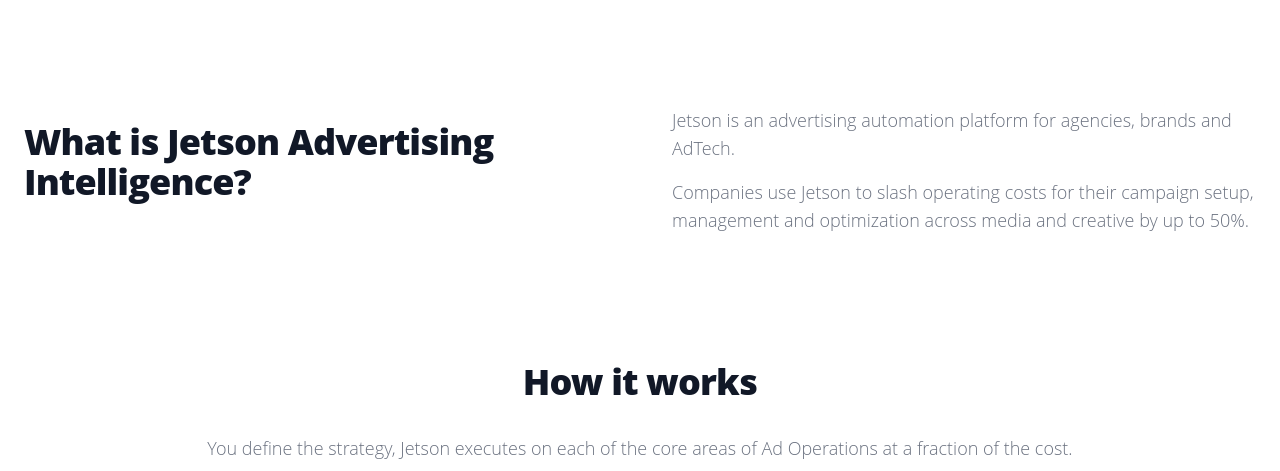
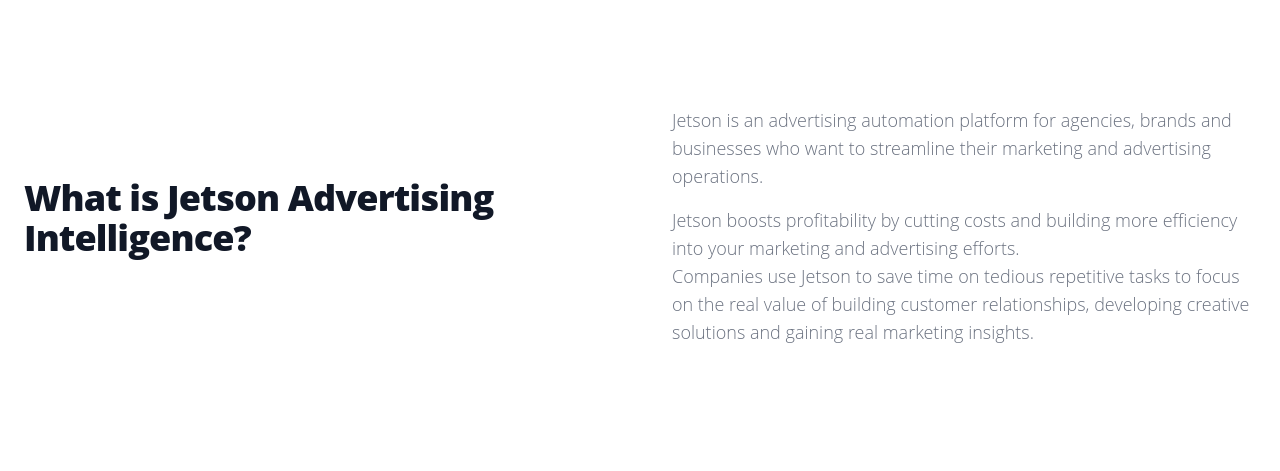
Before and after one commit to jose-pimentel-aipt/jetson, a plain HTML site: page index.html in a window 1280 px wide. Shown: the part 520-991 px from the top of the page. Drawn offline with nearby package versions, Linux system fonts and the light colour scheme.

Commit message:
Update index.html

```diff
--- a/index.html
+++ b/index.html
@@ -105,8 +105,9 @@ tailwind.config = {
           <h2 class="mb-4 text-4xl tracking-tight font-extrabold text-gray-900 dark:text-white">What is Jetson Advertising Intelligence?</h2>
       </div>
       <div class="mt-4 font-light text-gray-500 sm:text-lg lg:mt-0 dark:text-gray-400">
-          <p class="mb-4">Jetson is an advertising automation platform for agencies, brands and AdTech.</p>
-          <p>Companies use Jetson to slash operating costs for their campaign setup, management and optimization across media and creative by up to 50%.</p>
+          <p class="mb-4">Jetson is an advertising automation platform for agencies, brands and businesses who want to streamline their marketing and advertising operations.</p>
+          <p>Jetson boosts profitability by cutting costs and building more efficiency into your marketing and advertising efforts.</p>
+          <p>Companies use Jetson to save time on tedious repetitive tasks to focus on the real value of building customer relationships, developing creative solutions and gaining real marketing insights.</p>
       </div>
   </div>
 </section>
```
